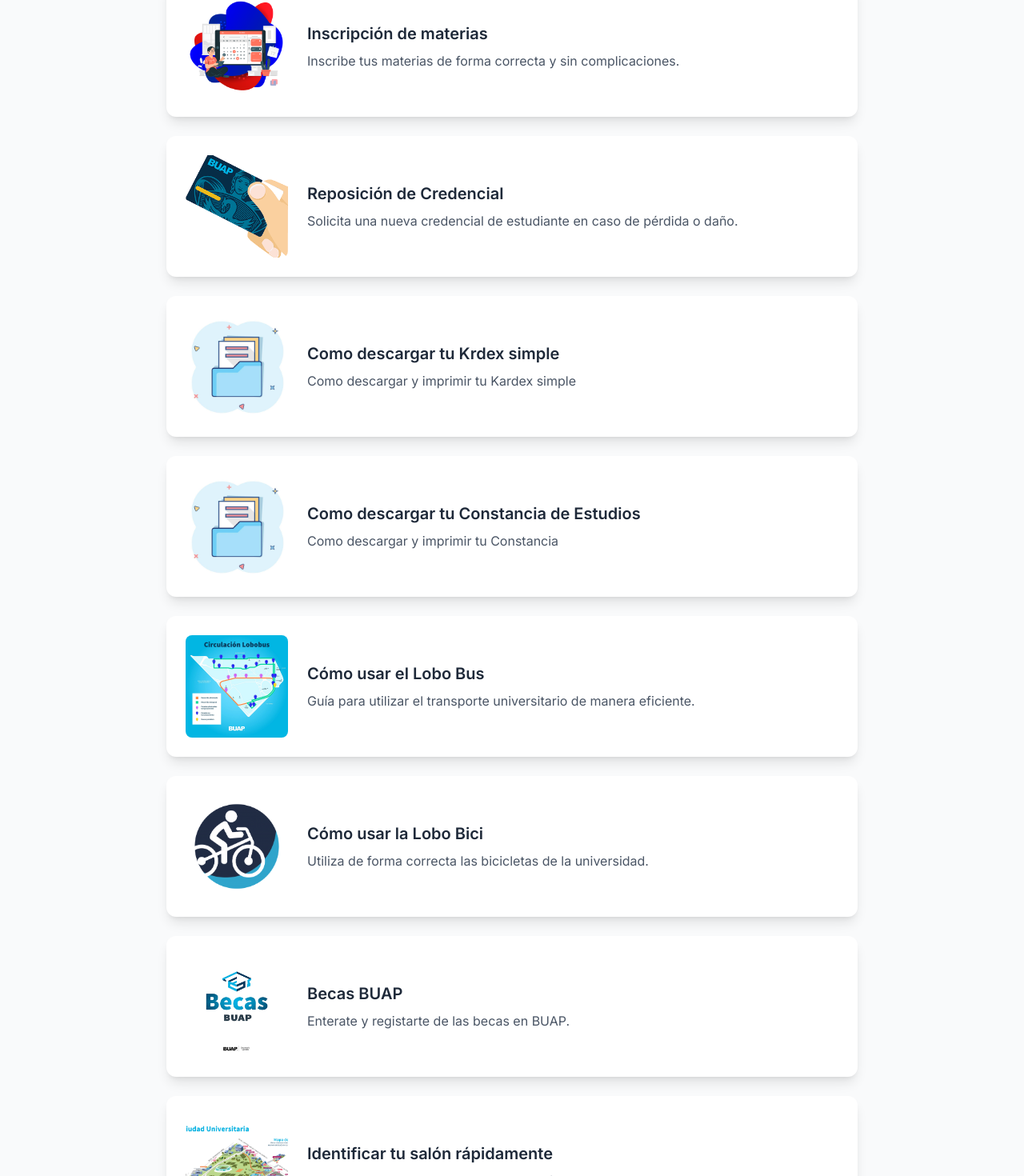
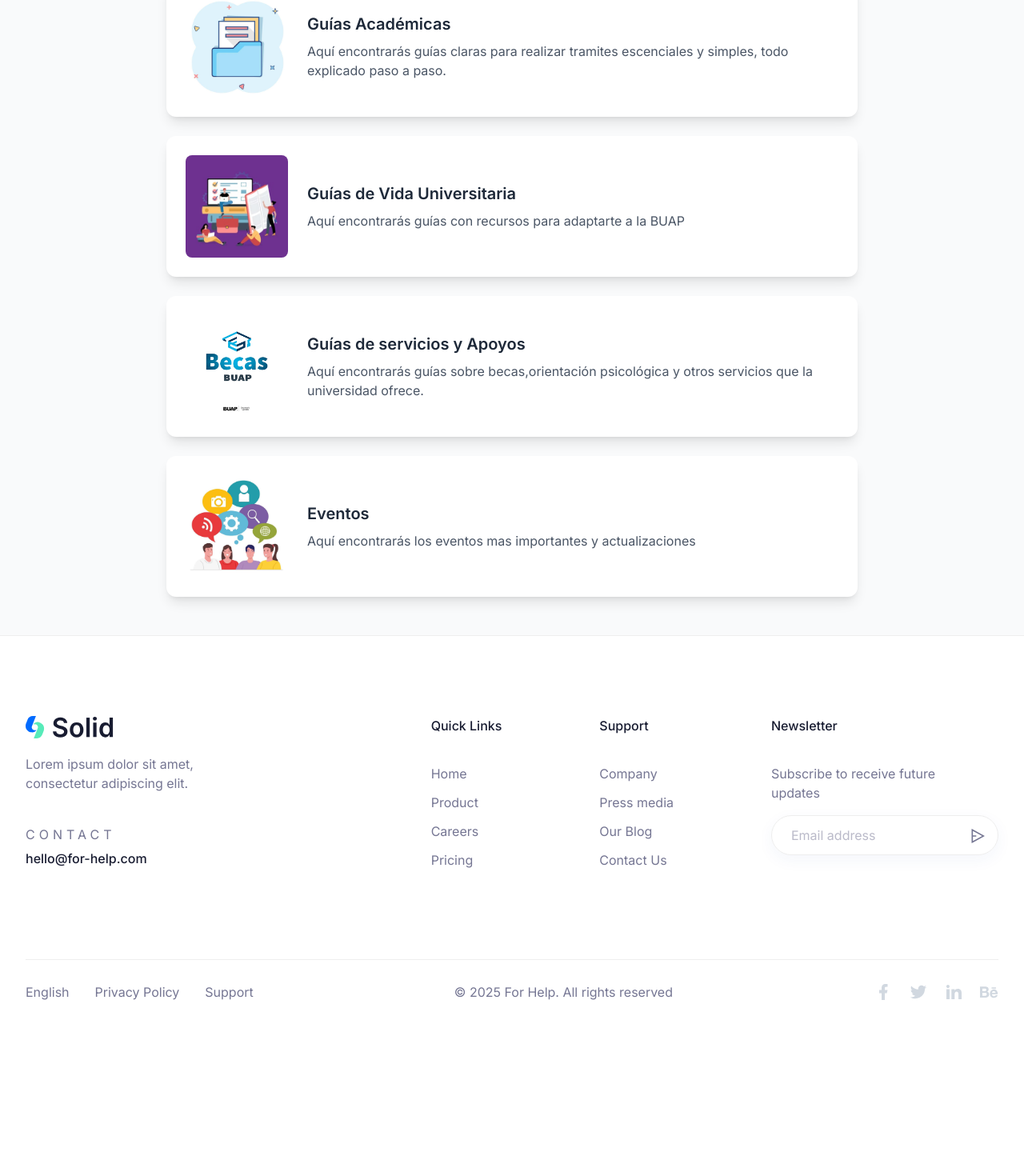
Before and after one commit to DavidTipa/for-help, a Next.js app: page /guias in a window 1280 px wide. Shown: the part 262-1732 px from the top of the page at 80% size. After the commit the page ends 1542 px from the top, so only its background shows below. Built offline with nearby package versions, Linux system fonts and the light colour scheme.

Commit message:
Mejora de guias

```diff
--- a/app/(site)/guias/page.tsx
+++ b/app/(site)/guias/page.tsx
@@ -1,48 +1,23 @@
 export default function UniversityGuide() {
   const guides = [
     {
-      title: "Inscripción de materias",
-      description: "Inscribe tus materias de forma correcta y sin complicaciones.",
-      image: "/images/guias/materias.png"
-    },
-    {
-      title: "Reposición de Credencial",
-      description: "Solicita una nueva credencial de estudiante en caso de pérdida o daño.",
-      image: "/images/guias/credencial.png"
-    },
-    {
-      title: "Como descargar tu Krdex simple",
-      description: "Como descargar y imprimir tu Kardex simple",
+      title: "Guías Académicas",
+      description: "Aquí encontrarás guías claras para realizar tramites escenciales y simples, todo explicado paso a paso.",
       image: "/images/guias/kardex.jpg"
     },
     {
-      title: "Como descargar tu Constancia de Estudios",
-      description: "Como descargar y imprimir tu Constancia",
-      image: "/images/guias/kardex.jpg"
+      title: "Guías de Vida Universitaria ",
+      description: "Aquí encontrarás guías con recursos para adaptarte a la BUAP",
+      image: "/images/guias/adaptacion.jpg"
     },
     {
-      title: "Cómo usar el Lobo Bus",
-      description: "Guía para utilizar el transporte universitario de manera eficiente.",
-      image: "/images/guias/lobobus.jpg"
-    },
-    {
-      title: "Cómo usar la Lobo Bici",
-      description: "Utiliza de forma correcta las bicicletas de la universidad.",
-      image: "/images/guias/Lobobici.png"
-    },
-    {
-      title: "Becas BUAP",
-      description: "Enterate y registarte de las becas en BUAP.",
+      title: "Guías de servicios y Apoyos",
+      description: "Aquí encontrarás guías sobre becas,orientación psicológica y otros servicios que la universidad ofrece.",
       image: "/images/guias/becas.png"
     },
     {
-      title: "Identificar tu salón rápidamente",
-      description: "Trucos y consejos para encontrar tu salón sin perderte.",
-      image: "/images/guias/salon.png"
-    },
-        {
-      title: "Convocatorias y eventos",
-      description: "Entérate de las últimas convocatorias y actividades BUAP.",
+      title: "Eventos",
+      description: "Aquí encontrarás los eventos mas importantes y actualizaciones",
       image: "/images/guias/eventos.jpg"
     }
   ];
```
Also changed, not shown: public/images/guias/adaptacion.jpg (added), public/images/guias/apoyo.jpg (added).
